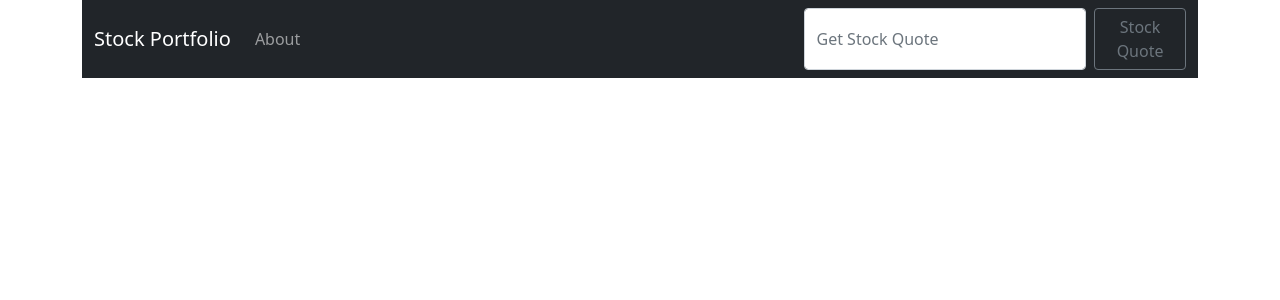
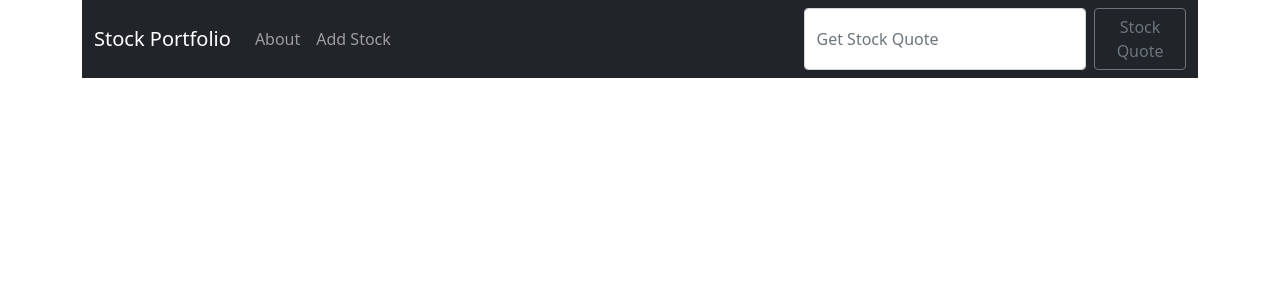
Before and after one commit to erickvivas415/stockapp, a Django app: template stock_project/quotes/templates/home.html in a window 1280 px wide. Shown: the top 300 px of the page. Run offline with Django 3.2, Linux system fonts and the light colour scheme; the template is opened without the code that fills it, so the values that code supplies are empty.

Commit message:
Add stock page

```diff
--- /dev/null
+++ b/stock_project/quotes/templates/add_stock.html
@@ -0,0 +1,6 @@
+{% extends 'base.html' %}
+{% block content %}
+
+<h1>Add stock...</h1>
+
+{% endblock %}
--- a/stock_project/quotes/templates/base.html
+++ b/stock_project/quotes/templates/base.html
@@ -21,6 +21,9 @@
 
                     <li class="nav-item">
                         <a class="nav-link" href="{% url 'about' %}">About</a>
+                    </li>
+                    <li class="nav-item">
+                        <a class="nav-link" href="{% url 'add_stock' %}">Add Stock</a>
                     </li>
                     </ul>
                     <form action="{% url 'home' %}" class="d-flex" role="search" method="POST">
--- a/stock_project/quotes/urls.py
+++ b/stock_project/quotes/urls.py
@@ -5,4 +5,5 @@ from . import views
 urlpatterns = [
     path('', views.home, name="home"),
     path('about', views.about, name="about"),
+    path('add_stock.html', views.add_stock, name="add_stock"),
 ]
--- a/stock_project/quotes/views.py
+++ b/stock_project/quotes/views.py
@@ -23,3 +23,6 @@ def home(request):
 
 def about(request):
     return render(request, 'about.html', {})
+
+def add_stock(request):
+    return render(request, 'add_stock.html', {})
```
